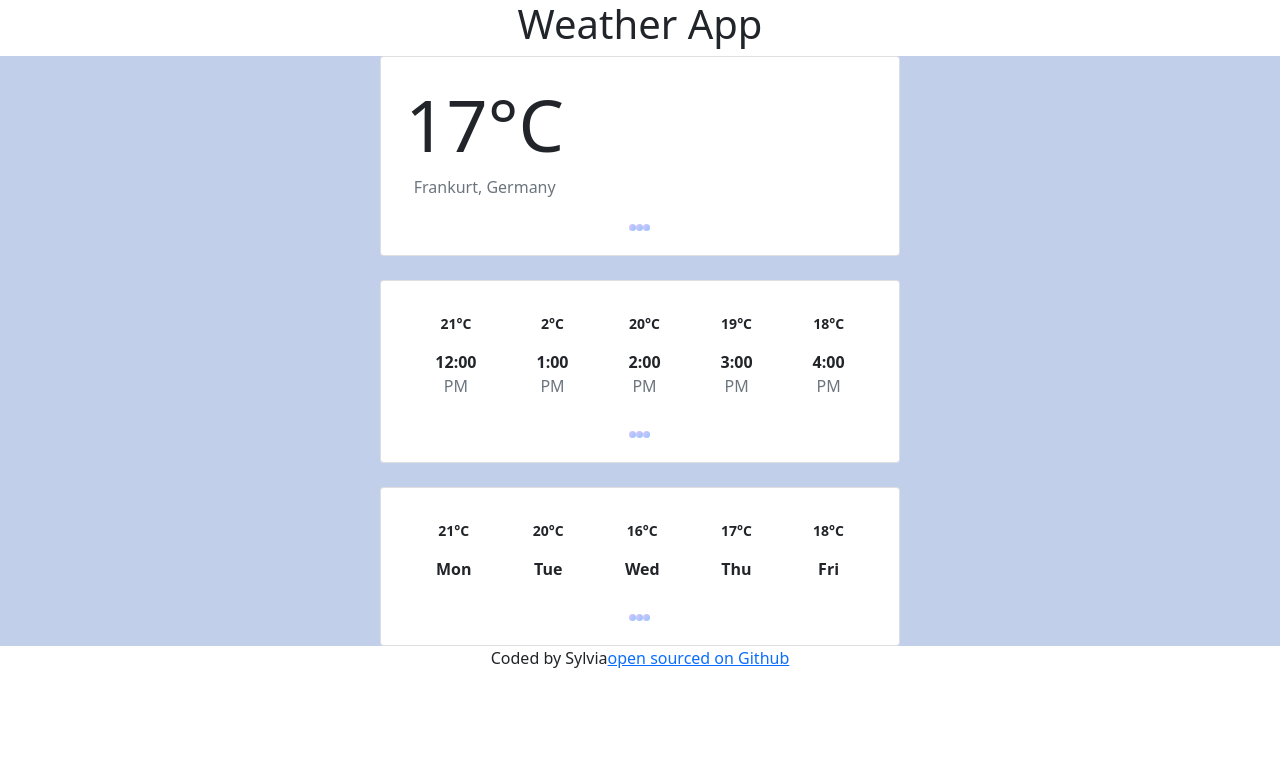
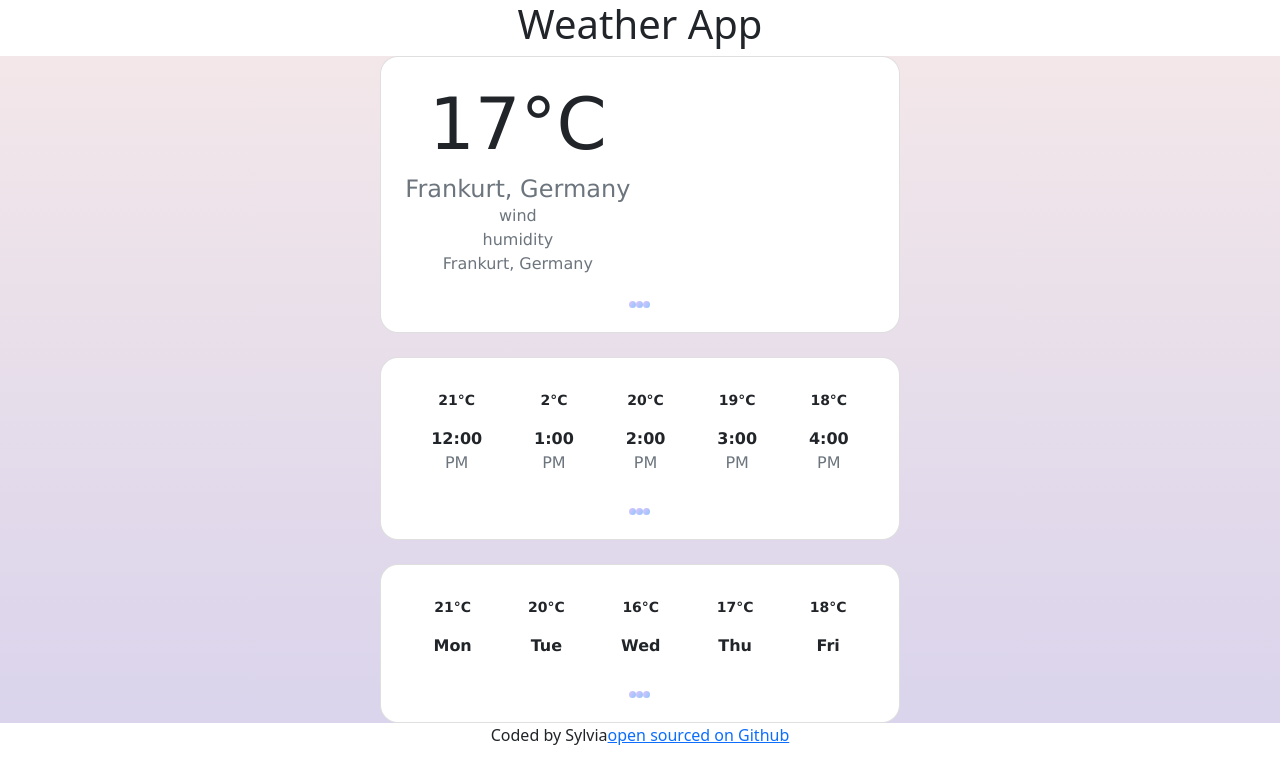
Before and after one commit to sylvcode/react-app-weather, a React (Create React App) app: page / in a window 1280 px wide. Shown: the top 784 px of the page. Built offline with nearby package versions, Linux system fonts and the light colour scheme.

Commit message:
design added

```diff
--- a/src/Weather.css
+++ b/src/Weather.css
@@ -1,5 +1,6 @@
 .Weather {
-background-color: #C1CFEA;
+background: linear-gradient(to top, #dad4ec 0%, #dad4ec 1%, #f3e7e9 100%);
+font-family: 'Lucida Sans', 'Lucida Sans Regular', 'Lucida Grande', 'Lucida Sans Unicode', Geneva, Verdana, sans-serif;
 }
 
 .carousel-indicators li {
@@ -8,3 +9,7 @@ background-color: #C1CFEA;
   height: 7px;
   border-radius: 100%;
 }
+
+.bradius {
+    border-radius: 18px !important;
+}
--- a/src/Weather.jsx
+++ b/src/Weather.jsx
@@ -7,7 +7,7 @@ export default function Weather() {
 
             <div className="row d-flex justify-content-center align-items-center h-100">
                 <div className="col-md-9 col-lg-7 col-xl-5">
-                    <div className="card mb-4 gradient-custom">
+                    <div className="card mb-4 bradius">
                         <div className="card-body p-4">
 
                             <div id="demo1" className="carousel slide" data-ride="carousel">
@@ -20,8 +20,12 @@ export default function Weather() {
                                     <div className="carousel-item active">
                                         <div className="d-flex justify-content-between mb-4 pb-2">
                                             <div>
-                                                <h2 className="display-2"><strong>17°C</strong></h2>
+                                                <h3 className="display-2"><strong>17°C</strong></h3>
+                                                <h4 className="text-muted mb-0">Frankurt, Germany</h4>
+                                                <p className="text-muted mb-0">wind</p>
+                                                <p className="text-muted mb-0">humidity</p>
                                                 <p className="text-muted mb-0">Frankurt, Germany</p>
+
                                             </div>
                                             <div>
                                             </div>
@@ -34,7 +38,7 @@ export default function Weather() {
                     </div>
 
 
-                    <div className="card mb-4">
+                    <div className="card mb-4 bradius">
                         <div className="card-body p-4">
 
                             <div id="demo2" className="carousel slide" data-ride="carousel">
@@ -84,7 +88,8 @@ export default function Weather() {
                             </div>
                         </div>
                     </div>
-                    <div className="card">
+
+                    <div className="card bradius">
                         <div className="card-body p-4">
 
                             <div id="demo3" className="carousel slide" data-ride="carousel">
@@ -130,10 +135,11 @@ export default function Weather() {
                         </div>
                     </div>
                 </div>
+
             </div>
 
 
 
-        </div>
+        </div >
     )
 }
```
